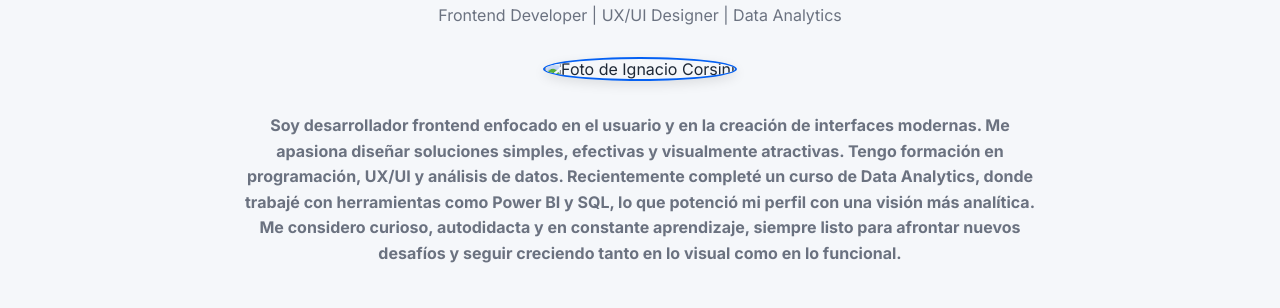
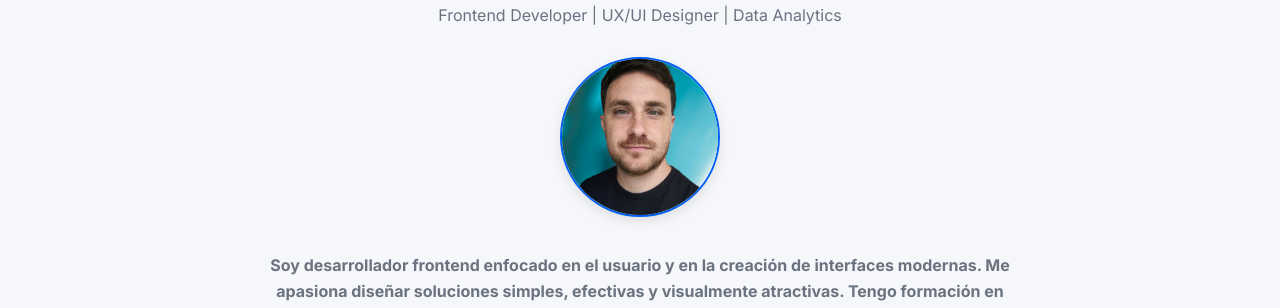
Before and after one commit to NachoCorsini/Portfolio-Profesional, a plain HTML site: page index.html in a window 1280 px wide. Shown: the part 84-392 px from the top of the page. Drawn offline with Linux system fonts and the light colour scheme; the site is published under a folder, as on GitHub Pages, so addresses that start at the root find nothing.

Commit message:
solucionando rutas de archivos

```diff
--- a/index.html
+++ b/index.html
@@ -24,7 +24,7 @@
 
     <section class="profile">
       <img
-        src="/img/nacho.png"
+        src="./img/nacho.png"
         alt="Foto de Ignacio Corsini"
       />
     </section>
```
